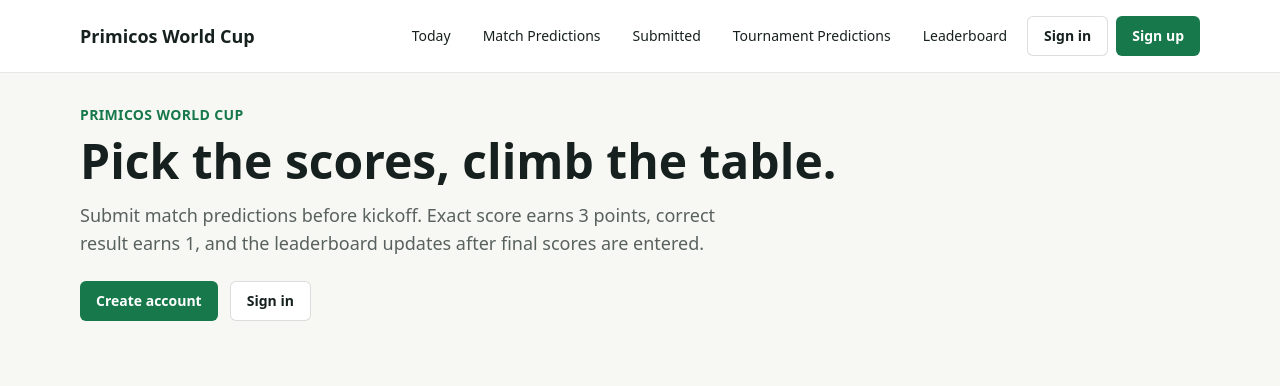
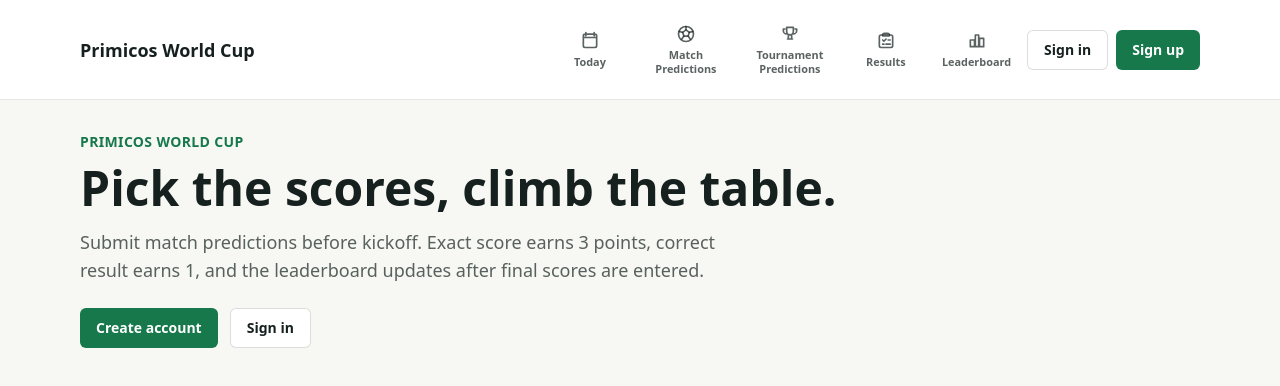
Before and after one commit to marc-olse/world-cup-predictor-pr, a Next.js app: page / in a window 1280 px wide. Shown: the top 386 px of the page. Built offline with nearby package versions, Linux system fonts and the light colour scheme; no server answers.

Commit message:
App v0.5

```diff
--- a/src/app/layout.tsx
+++ b/src/app/layout.tsx
@@ -2,6 +2,7 @@ import type { Metadata } from 'next';
 import Link from 'next/link';
 
 import { AuthButton } from '@/components/AuthButton';
+import { MainNav } from '@/components/MainNav';
 
 import './globals.css';
 
@@ -23,24 +24,10 @@ export default function RootLayout({
             <Link href="/" className="text-lg font-bold text-ink">
               Primicos World Cup
             </Link>
-            <nav className="flex flex-wrap items-center gap-2 text-sm">
-              <Link className="rounded-md px-3 py-2 hover:bg-ink/5" href="/matches/today">
-                Today
-              </Link>
-              <Link className="rounded-md px-3 py-2 hover:bg-ink/5" href="/matches">
-                Match Predictions
-              </Link>
-              <Link className="rounded-md px-3 py-2 hover:bg-ink/5" href="/submissions">
-                Submitted
-              </Link>
-              <Link className="rounded-md px-3 py-2 hover:bg-ink/5" href="/my-predictions">
-                Tournament Predictions
-              </Link>
-              <Link className="rounded-md px-3 py-2 hover:bg-ink/5" href="/leaderboard">
-                Leaderboard
-              </Link>
+            <div className="flex flex-wrap items-center gap-2">
+              <MainNav />
               <AuthButton />
-            </nav>
+            </div>
           </div>
         </header>
         <main className="mx-auto max-w-6xl px-4 py-8">{children}</main>
--- a/src/app/matches/page.tsx
+++ b/src/app/matches/page.tsx
@@ -63,11 +63,6 @@ export default async function MatchesPage({
           All 104 fixtures, grouped by matchday with UK kick-off times.
         </p>
       </div>
-      <p className="rounded-md border border-ocean/20 bg-ocean/10 px-3 py-2 text-sm text-ink/70">
-        Fixture source: Sky Sports day-by-day World Cup 2026 schedule. Run the
-        updated Supabase seed if you want all fixtures to be stored for shared
-        predictions.
-      </p>
       <Notice success={params.saved ? 'Prediction saved.' : undefined} />
       <MatchesList
         matches={matches}
--- a/src/app/submissions/page.tsx
+++ b/src/app/submissions/page.tsx
@@ -64,9 +64,9 @@ export default async function SubmissionsPage() {
   return (
     <section className="grid gap-6">
       <div>
-        <h1 className="text-3xl font-bold">Submitted results</h1>
+        <h1 className="text-3xl font-bold">Results</h1>
         <p className="mt-2 text-sm text-ink/60">
-          Latest stored score from every player, listed by game.
+          Match results and every stored prediction from the group.
         </p>
       </div>
 
--- a/src/components/CompactPredictionForm.tsx
+++ b/src/components/CompactPredictionForm.tsx
@@ -55,6 +55,9 @@ export function CompactPredictionForm({
     prediction?.predicted_away_score?.toString() ?? '',
   );
   const closed = Date.now() >= new Date(match.kickoff_at).getTime();
+  const buttonClass = prediction
+    ? 'bg-turf text-white hover:bg-turf/90'
+    : 'border border-turf/30 bg-turf/15 text-turf hover:bg-turf/20';
 
   return (
     <form action={submitPrediction} className="grid justify-items-center gap-2">
@@ -79,15 +82,15 @@ export function CompactPredictionForm({
       </div>
       <div className="grid w-full gap-1">
         <button
-          className="btn-primary min-h-9 bg-coral px-3 py-1 hover:bg-coral/90"
+          className={`btn min-h-9 px-3 py-1 disabled:bg-ink/15 disabled:text-ink/45 ${buttonClass}`}
           disabled={closed}
           type="submit"
         >
-          {prediction ? 'Update' : 'Submit'}
+          {closed ? 'Game started' : prediction ? 'Update' : 'Submit'}
         </button>
       </div>
       {closed ? (
-        <p className="text-xs font-medium text-ink/50">Predictions closed</p>
+        <p className="text-xs font-medium text-ink/50">Game started</p>
       ) : null}
     </form>
   );
--- a/src/components/LeaderboardTable.tsx
+++ b/src/components/LeaderboardTable.tsx
@@ -12,10 +12,10 @@ export function LeaderboardTable({ rows }: { rows: LeaderboardRow[] }) {
           <tr>
             <th className="px-4 py-3">Rank</th>
             <th className="px-4 py-3">Display name</th>
-            <th className="px-4 py-3">Total</th>
+            <th className="px-4 py-3">Points</th>
             <th className="px-4 py-3">Exact</th>
             <th className="px-4 py-3">Result</th>
-            <th className="px-4 py-3">Predictions</th>
+            <th className="px-4 py-3">#Predictions sent</th>
           </tr>
         </thead>
         <tbody className="divide-y divide-ink/10">
--- /dev/null
+++ b/src/components/MainNav.tsx
@@ -0,0 +1,99 @@
+'use client';
+
+import Link from 'next/link';
+import { usePathname } from 'next/navigation';
+import type { ReactNode } from 'react';
+
+type NavItem = {
+  href: string;
+  icon: ReactNode;
+  label: string;
+  match?: (pathname: string) => boolean;
+};
+
+function CalendarIcon() {
+  return (
+    <svg aria-hidden="true" className="h-5 w-5" fill="none" viewBox="0 0 24 24">
+      <path d="M7 3v4M17 3v4M4 9h16M6 5h12a2 2 0 0 1 2 2v12a2 2 0 0 1-2 2H6a2 2 0 0 1-2-2V7a2 2 0 0 1 2-2Z" stroke="currentColor" strokeLinecap="round" strokeWidth="2" />
+    </svg>
+  );
+}
+
+function ScoreIcon() {
+  return (
+    <svg aria-hidden="true" className="h-5 w-5" fill="none" viewBox="0 0 24 24">
+      <circle cx="12" cy="12" r="9" stroke="currentColor" strokeWidth="2" />
+      <path d="m12 7 4 3-1.5 4.5h-5L8 10l4-3Z" stroke="currentColor" strokeLinejoin="round" strokeWidth="2" />
+      <path d="M12 7V3M16 10l4-1M14.5 14.5l2.5 3.5M9.5 14.5 7 18M8 10 4 9" stroke="currentColor" strokeLinecap="round" strokeWidth="2" />
+    </svg>
+  );
+}
+
+function ResultsIcon() {
+  return (
+    <svg aria-hidden="true" className="h-5 w-5" fill="none" viewBox="0 0 24 24">
+      <path d="M9 5h6M10 4h4a2 2 0 0 1 2 2v1H8V6a2 2 0 0 1 2-2Z" stroke="currentColor" strokeLinecap="round" strokeLinejoin="round" strokeWidth="2" />
+      <path d="M8 6H6a2 2 0 0 0-2 2v11a2 2 0 0 0 2 2h12a2 2 0 0 0 2-2V8a2 2 0 0 0-2-2h-2" stroke="currentColor" strokeLinecap="round" strokeLinejoin="round" strokeWidth="2" />
+      <path d="m8 12 1.5 1.5L12 11M14.5 12H17M8 17h1.5M12 17h5" stroke="currentColor" strokeLinecap="round" strokeLinejoin="round" strokeWidth="2" />
+    </svg>
+  );
+}
+
+function TrophyIcon() {
+  return (
+    <svg aria-hidden="true" className="h-5 w-5" fill="none" viewBox="0 0 24 24">
+      <path d="M8 4h8v5a4 4 0 0 1-8 0V4ZM9 18h6M10 14v4M14 14v4M6 6H4v2a4 4 0 0 0 4 4M18 6h2v2a4 4 0 0 1-4 4" stroke="currentColor" strokeLinecap="round" strokeLinejoin="round" strokeWidth="2" />
+    </svg>
+  );
+}
+
+function PodiumIcon() {
+  return (
+    <svg aria-hidden="true" className="h-5 w-5" fill="none" viewBox="0 0 24 24">
+      <path d="M4 12h5v8H4zM10 6h4v14h-4zM15 10h5v10h-5z" stroke="currentColor" strokeLinejoin="round" strokeWidth="2" />
+    </svg>
+  );
+}
+
+const items: NavItem[] = [
+  { href: '/matches/today', icon: <CalendarIcon />, label: 'Today' },
+  {
+    href: '/matches',
+    icon: <ScoreIcon />,
+    label: 'Match Predictions',
+    match: (pathname) => pathname === '/matches',
+  },
+  { href: '/my-predictions', icon: <TrophyIcon />, label: 'Tournament Predictions' },
+  { href: '/submissions', icon: <ResultsIcon />, label: 'Results' },
+  { href: '/leaderboard', icon: <PodiumIcon />, label: 'Leaderboard' },
+];
+
+export function MainNav() {
+  const pathname = usePathname();
+
+  return (
+    <nav className="flex flex-wrap items-center gap-1 text-xs sm:gap-2">
+      {items.map((item) => {
+        const active = item.match ? item.match(pathname) : pathname.startsWith(item.href);
+
+        return (
+          <Link
+            className={`grid min-h-14 min-w-16 justify-items-center gap-1 rounded-md px-2 py-2 text-center font-semibold leading-tight transition sm:min-w-20 ${
+              active
+                ? 'bg-turf text-white shadow-sm'
+                : 'text-ink/70 hover:bg-ink/5 hover:text-ink'
+            }`}
+            href={item.href}
+            key={item.href}
+            title={item.label}
+          >
+            {item.icon}
+            <span className="max-w-20 text-[0.64rem] sm:text-[0.68rem]">
+              {item.label}
+            </span>
+          </Link>
+        );
+      })}
+    </nav>
+  );
+}
--- a/src/components/MatchCard.tsx
+++ b/src/components/MatchCard.tsx
@@ -75,10 +75,7 @@ export function MatchCard({
 
         <div className="rounded-lg border-2 border-ink/55 bg-white/20 px-4 py-3 text-sm font-bold text-ink">
           <div className="flex flex-wrap items-center justify-between gap-2">
-            <span>Result: {hasFinalScore ? `${match.home_score}-${match.away_score}` : 'Not entered'}</span>
-            <span>Your prediction: {prediction
-              ? `${prediction.predicted_home_score ?? '-'}-${prediction.predicted_away_score ?? '-'}`
-              : 'None yet'}</span>
+            <span>Result: {hasFinalScore ? `${match.home_score}-${match.away_score}` : 'Pending'}</span>
             <span className="uppercase tracking-wide text-ocean">{statusLabel(match.status)}</span>
           </div>
           <p className="mt-2 text-xs text-ink/55">
--- a/src/components/MatchesList.tsx
+++ b/src/components/MatchesList.tsx
@@ -43,23 +43,6 @@ function matchesSearch(match: Match, query: string) {
   );
 
   return teamsMatch || dateKey.includes(normalizedQuery) || dateLabel.includes(normalizedQuery);
-}
-
-function formatPredictionScore(
-  prediction?: Pick<Prediction, 'predicted_home_score' | 'predicted_away_score'> | null,
-) {
-  if (!prediction) {
-    return 'None yet';
-  }
-
-  if (
-    prediction.predicted_home_score === null ||
-    prediction.predicted_away_score === null
-  ) {
-    return 'Auto entry';
-  }
-
-  return `${prediction.predicted_home_score}-${prediction.predicted_away_score}`;
 }
 
 export function MatchesList({
@@ -126,7 +109,7 @@ export function MatchesList({
                       </div>
                       <div className="grid grid-cols-[minmax(0,1fr)_auto_minmax(0,1fr)] items-start gap-3 px-4 py-4">
                         <TeamBadge name={match.home_team} />
-                        <div className="grid justify-items-center gap-2">
+                        <div className="grid justify-items-center">
                           {persisted.has(match.id) ? (
                             <CompactPredictionForm
                               match={match}
@@ -138,9 +121,6 @@ export function MatchesList({
                               Seed this fixture in Supabase to submit a score.
                             </p>
                           )}
-                          <p className="text-center text-xs font-semibold text-ink/55">
-                            Your prediction: {formatPredictionScore(prediction)}
-                          </p>
                         </div>
                         <TeamBadge name={match.away_team} />
                       </div>
--- a/src/components/PredictionForm.tsx
+++ b/src/components/PredictionForm.tsx
@@ -55,6 +55,9 @@ export function PredictionForm({
     prediction?.predicted_away_score?.toString() ?? '',
   );
   const closed = !forceOpen && Date.now() >= new Date(match.kickoff_at).getTime();
+  const buttonClass = prediction
+    ? 'bg-turf text-white hover:bg-turf/90'
+    : 'border border-turf/30 bg-turf/15 text-turf hover:bg-turf/20';
 
   return (
     <form action={submitPrediction} className="grid justify-items-center gap-3">
@@ -78,12 +81,16 @@ export function PredictionForm({
         />
       </div>
       <div className="grid w-full gap-2">
-        <button className="btn-primary w-full bg-coral hover:bg-coral/90" disabled={closed} type="submit">
-          {prediction ? 'Update' : 'Submit'}
+        <button
+          className={`btn w-full disabled:bg-ink/15 disabled:text-ink/45 ${buttonClass}`}
+          disabled={closed}
+          type="submit"
+        >
+          {closed ? 'Game started' : prediction ? 'Update' : 'Submit'}
         </button>
         {closed ? (
           <p className="text-center text-xs font-semibold text-ink/50">
-            Predictions closed
+            Game started
           </p>
         ) : null}
       </div>
--- a/src/components/SubmissionsList.tsx
+++ b/src/components/SubmissionsList.tsx
@@ -10,6 +10,7 @@ import {
   getUkScheduleDateKey,
   groupMatchesByUkDate,
 } from '@/lib/fixtures';
+import { calculatePredictionPoints } from '@/lib/scoring';
 import type { Match, Prediction, Profile } from '@/lib/types';
 
 type SubmittedPrediction = Prediction & {
@@ -47,14 +48,45 @@ function formatPredictionScore(
 
 function formatRealResult(match: Match) {
   if (match.home_score === null || match.away_score === null) {
-    return 'Not entered';
+    return 'Pending';
   }
 
   return `${match.home_score}-${match.away_score}`;
 }
 
 function statusLabel(status: Match['status']) {
-  return status.toUpperCase();
+  return status[0].toUpperCase() + status.slice(1);
+}
+
+function statusClass(status: Match['status']) {
+  if (status === 'finished') {
+    return 'bg-turf/15 text-turf ring-turf/20';
+  }
+
+  if (status === 'live') {
+    return 'bg-gold/20 text-ink ring-gold/30';
+  }
+
+  return 'bg-ink/5 text-ink/55 ring-ink/10';
+}
+
+function predictionClass(match: Match, prediction: SubmittedPrediction) {
+  const points = calculatePredictionPoints({
+    actualAwayScore: match.away_score,
+    actualHomeScore: match.home_score,
+    predictedAwayScore: prediction.predicted_away_score,
+    predictedHomeScore: prediction.predicted_home_score,
+  });
+
+  if (points === 3) {
+    return 'border-turf/30 bg-turf/15';
+  }
+
+  if (points === 1) {
+    return 'border-gold/40 bg-gold/20';
+  }
+
+  return 'border-ink/10 bg-white/75';
 }
 
 function matchesSearch(match: Match, query: string) {
@@ -138,18 +170,28 @@ export function SubmissionsList({
                         {formatUkKickoffTime(match.kickoff_at)} |{' '}
                         {fixture?.stage ?? 'World Cup'} | {fixture?.venue ?? 'TBC'}
                       </div>
-                      <div className="grid gap-4 px-4 py-4 lg:grid-cols-[minmax(0,0.9fr)_minmax(280px,1.1fr)] lg:items-start">
+                      <div className="grid gap-3 px-4 py-4 lg:grid-cols-[minmax(0,0.72fr)_minmax(340px,1.28fr)] lg:items-start">
                         <div className="grid gap-3">
-                          <div className="grid grid-cols-[minmax(0,1fr)_auto_minmax(0,1fr)] items-start gap-3">
+                          <div className="grid grid-cols-[minmax(0,1fr)_auto_minmax(0,1fr)] items-start gap-2">
                             <TeamBadge name={match.home_team} />
                             <div className="grid justify-items-center gap-2 pt-2 text-center">
                               <p className="text-[0.65rem] font-black uppercase tracking-[0.16em] text-ink/45">
                                 Result
                               </p>
-                              <p className="text-3xl font-black text-ink">
+                              <p
+                                className={`font-black ${
+                                  match.home_score === null || match.away_score === null
+                                    ? 'text-sm text-ink/40'
+                                    : 'text-2xl text-ink'
+                                }`}
+                              >
                                 {formatRealResult(match)}
                               </p>
-                              <span className="rounded-full bg-white/70 px-3 py-1 text-[0.65rem] font-black uppercase tracking-[0.14em] text-ocean">
+                              <span
+                                className={`rounded-full px-3 py-1 text-[0.65rem] font-black uppercase tracking-[0.14em] ring-1 ${statusClass(
+                                  match.status,
+                                )}`}
+                              >
                                 {statusLabel(match.status)}
                               </span>
                             </div>
@@ -159,17 +201,20 @@ export function SubmissionsList({
 
                         <div className="min-w-0">
                         {matchSubmissions.length ? (
-                          <ul className="grid gap-2 sm:grid-cols-2 lg:grid-cols-1 xl:grid-cols-2">
+                          <ul className="grid grid-cols-[repeat(auto-fit,minmax(112px,1fr))] gap-1.5">
                             {matchSubmissions.map((submission) => (
                               <li
-                                className="rounded-lg border border-ink/10 bg-white/75 px-3 py-2"
+                                className={`rounded-md border px-2 py-1.5 ${predictionClass(
+                                  match,
+                                  submission,
+                                )}`}
                                 key={submission.id}
                               >
-                                <div className="flex items-baseline justify-between gap-3">
-                                  <p className="truncate text-sm font-semibold">
+                                <div className="flex items-center justify-between gap-2">
+                                  <p className="min-w-0 truncate text-xs font-semibold">
                                     {submission.profiles?.display_name ?? 'Player'}
                                   </p>
-                                  <p className="shrink-0 text-lg font-bold text-turf">
+                                  <p className="shrink-0 text-sm font-black text-ink">
                                     {formatPredictionScore(submission)}
                                   </p>
                                 </div>
```
Also changed, not shown: demo_assets/icons.png (added), demo_assets/tab_icons.png (added).
